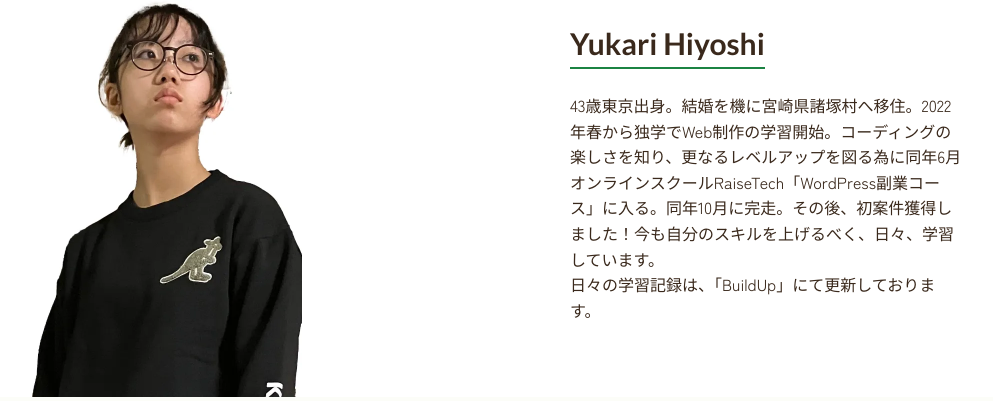
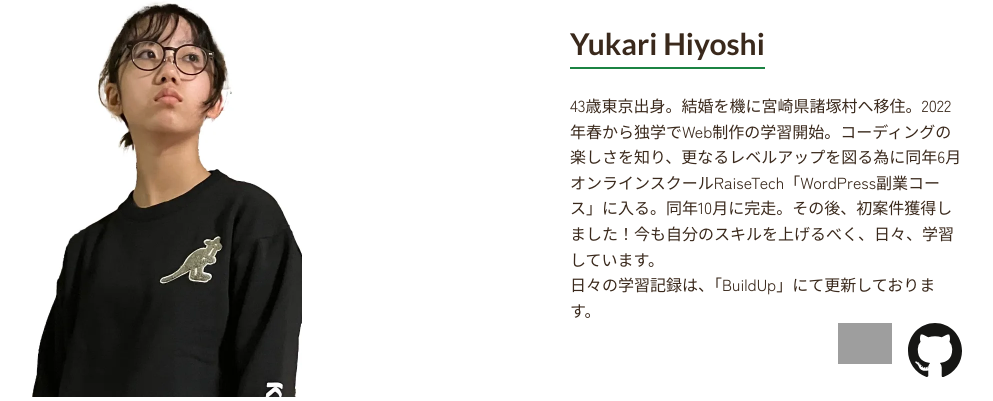
Before and after one commit to yuupiyo/MyPortfolio, a PHP site: page / in a window 1280 px wide; the page is wider, and only the part inside the window is pictured. Shown: the part 1121-1522 px from the top of that part, without its empty margins (131-1124 px from the left). Run offline with PHP 8.4, Linux system fonts and the light colour scheme; grey boxes are pictures that could not be loaded.

Commit message:
aboutのsns部分の大まかなスタイリング完成

```diff
--- a/css/style.css
+++ b/css/style.css
@@ -22,7 +22,7 @@ img {
   padding-top: 10rem;
 }
 
-.c-flex, .c-flex__about, .c-flex__nav {
+.c-flex, .c-flex__sns, .c-flex__about, .c-flex__nav {
   display: flex;
   flex-direction: row;
 }
@@ -34,6 +34,10 @@ img {
 }
 .c-flex__about {
   justify-content: space-between;
+}
+.c-flex__sns {
+  justify-content: flex-end;
+  gap: 1rem;
 }
 
 .c-font-family__en {
--- a/index.html
+++ b/index.html
@@ -51,7 +51,15 @@
           <li class="p-about__info">
             <h3 class="c-font-family__en c-font-color__brown c-title__h3--about">Yukari Hiyoshi</h3>
             <p class="c-font-family__ja c-font-color__brown c-font-size">43歳東京出身。結婚を機に宮崎県諸塚村へ移住。2022年春から独学でWeb制作の学習開始。コーディングの楽しさを知り、更なるレベルアップを図る為に同年6月オンラインスクールRaiseTech「WordPress副業コース」に入る。同年10月に完走。その後、初案件獲得しました！今も自分のスキルを上げるべく、日々、学習しています。</p>
-            <p class="c-font-family__ja c-font-color__brown c-font-size">日々の学習記録は、<a href="https://app.build-up.info/enterprises/bEDI6AXZ/portfolio/bQO1MTMgoTd">「BuildUp」</a>にて更新しております。</p>
+            <p class="c-font-family__ja c-font-color__brown c-font-size">日々の学習記録は、<a href="https://app.build-up.info/enterprises/bEDI6AXZ/portfolio/bQO1MTMgoTd" target="_blank">「BuildUp」</a>にて更新しております。</p>
+            <ul class="c-flex__sns">
+              <li>
+                <a href="https://codepen.io/your-work" target="_blank"><img src="./images/codepen.svg" width="54" height="54" alt="codepenのアイコン"></a>
+              </li>
+              <li>
+                <a href="https://github.com/yuupiyo" target="_blank"><img src="./images/github01.svg" width="54" height="54" alt="Githubのアイコン"></a>
+              </li>
+            </ul>
           </li>
         </ul>
       </section>
--- a/scss/object/component/_flex.scss
+++ b/scss/object/component/_flex.scss
@@ -14,4 +14,9 @@
     @extend .c-flex;
     justify-content: space-between;
   }
+  &__sns {
+    @extend .c-flex;
+    justify-content: flex-end;
+    gap: g.rem(16);
+  }
 }
```
Also changed, not shown: css/style.min.css (+1 -1 lines), 2 other files.
